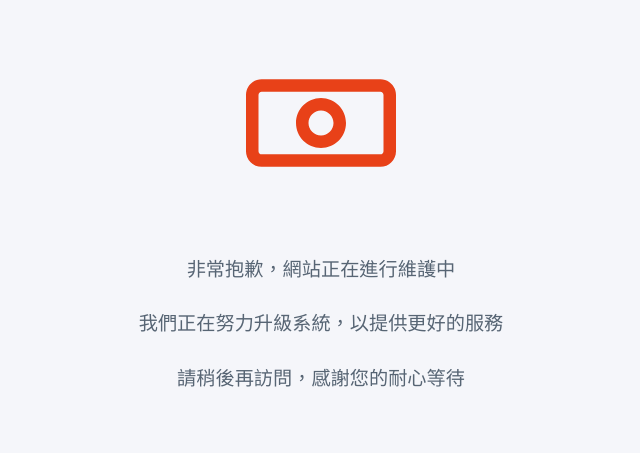
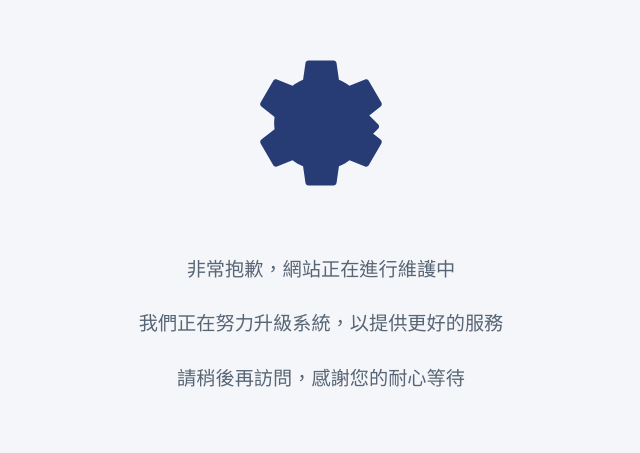
Before and after one commit to naokij/maintenance, a plain HTML site: page index.html in a window 1280 px wide. Shown: the part 167-620 px from the top of the page, without its empty margins (319-959 px from the left). Drawn offline with Linux system fonts and the light colour scheme.

Commit message:
update graphics

```diff
--- a/index.html
+++ b/index.html
@@ -46,9 +46,9 @@
 </head>
 <body>
     <div class="container">
-        <svg class="maintenance-icon" xmlns="http://www.w3.org/2000/svg" viewBox="0 0 24 24" fill="#e84118">
-            <path d="M21.5 19h-19A2.503 2.503 0 0 1 0 16.5v-9C0 6.122 1.122 5 2.5 5h19C22.878 5 24 6.122 24 7.5v9c0 1.378-1.122 2.5-2.5 2.5zM2.5 7C2.224 7 2 7.224 2 7.5v9c0 .276.224.5.5.5h19c.276 0 .5-.224.5-.5v-9c0-.276-.224-.5-.5-.5h-19z"/>
-            <path d="M12 16c-2.206 0-4-1.794-4-4s1.794-4 4-4 4 1.794 4 4-1.794 4-4 4zm0-6c-1.103 0-2 .897-2 2s.897 2 2 2 2-.897 2-2-.897-2-2-2z"/>
+        <svg class="maintenance-icon" xmlns="http://www.w3.org/2000/svg" viewBox="0 0 24 24" fill="#273c75">
+            <path d="M12 8c-2.21 0-4 1.79-4 4s1.79 4 4 4 4-1.79 4-4-1.79-4-4-4zm7.73 6.31l1.41-1.41c.2-.2.2-.51 0-.71l-1.41-1.41c-.2-.2-.51-.2-.71 0l-.33.33c-.2-.14-.42-.26-.64-.37V9.5c0-.28-.22-.5-.5-.5h-2c-.28 0-.5.22-.5.5v1.24c-.22.11-.43.23-.64.37l-.33-.33c-.2-.2-.51-.2-.71 0l-1.41 1.41c-.2.2-.2.51 0 .71l1.41 1.41c.2.2.51.2.71 0l.33-.33c.2.14.42.26.64.37v1.24c0 .28.22.5.5.5h2c.28 0 .5-.22.5-.5v-1.24c.22-.11.43-.23.64-.37l.33.33c.2.2.51.2.71 0z"/>
+            <path d="M19.43 12.98c.04-.32.07-.64.07-.98 0-.34-.03-.66-.07-.98l2.11-1.65c.19-.15.24-.42.12-.64l-2-3.46c-.12-.22-.39-.3-.61-.22l-2.49 1c-.52-.4-1.08-.73-1.69-.98l-.38-2.65C14.46 2.18 14.25 2 14 2h-4c-.25 0-.46.18-.49.42l-.38 2.65c-.61.25-1.17.59-1.69.98l-2.49-1c-.23-.09-.49 0-.61.22l-2 3.46c-.13.22-.07.49.12.64l2.11 1.65c-.04.32-.07.65-.07.98 0 .33.03.66.07.98l-2.11 1.65c-.19.15-.24.42-.12.64l2 3.46c.12.22.39.3.61.22l2.49-1c.52.4 1.08.73 1.69.98l.38 2.65c.03.24.24.42.49.42h4c.25 0 .46-.18.49-.42l.38-2.65c.61-.25 1.17-.59 1.69-.98l2.49 1c.23.09.49 0 .61-.22l2-3.46c.12-.22.07-.49-.12-.64l-2.11-1.65zm-7.43 2.52c-1.93 0-3.5-1.57-3.5-3.5s1.57-3.5 3.5-3.5 3.5 1.57 3.5 3.5-1.57 3.5-3.5 3.5z"/>
         </svg>
         <p>非常抱歉，網站正在進行維護中</p>
         <p>我們正在努力升級系統，以提供更好的服務</p>
```
